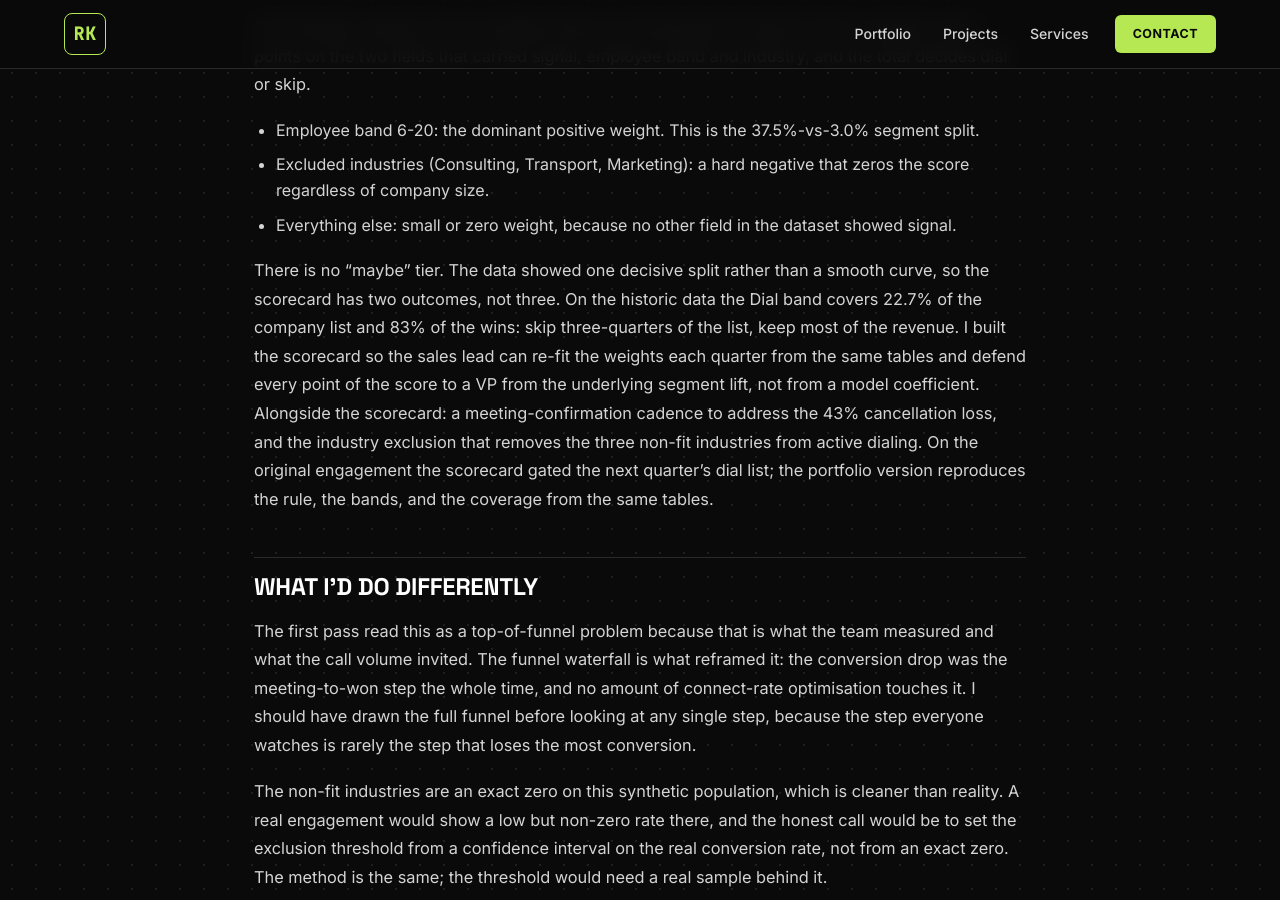
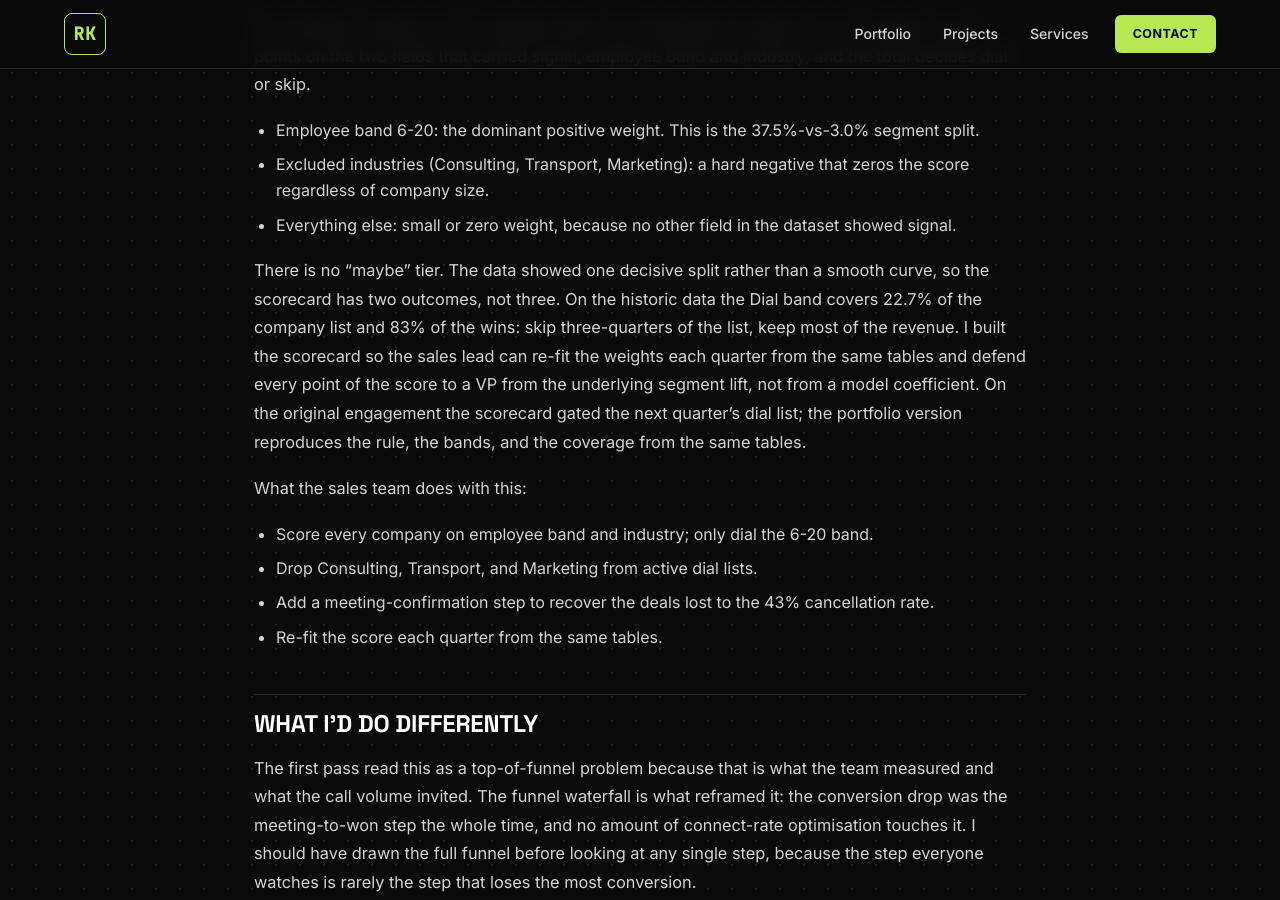
Before and after one commit to rasmuskampmann1998/rasmuskampmann.com, a Jekyll site: the page built from _projects/01-cold-call-funnel.md, in a window 1280 px wide and 900 px high, scrolled down 7523 px. Built offline with Jekyll 4.4.1, drawn with Linux system fonts in a browser that asks for light colours.

Commit message:
Fix false "no sales-rep time" claim; add sales-team action blocks
- channel-performance: warm channels host meetings, so "no sales-rep time
  spent winning them" / "no dialer hours consumed" was false (the model only
  attributes auto-dialer hours to 2 of 10 channels). Dropped the cost/time
  clause from outcome_headline + Scale band; rescoped lines 16/26/60 to
  "auto-dialer hour" (the specific measured resource). Cap "91% of dialer
  hours" kept (true). No number changed.
- Added a plain "What the sales team does with this:" 4-action block to both
  articles' deliverable sections (lifts existing recommendations into a
  scannable list; no new claims).
- full-funnel re-checked against verify_numbers.py: all claims verified true.

Co-Authored-By: Claude Opus 4.7 <noreply@anthropic.com>

```diff
--- a/_projects/01-cold-call-funnel.md
+++ b/_projects/01-cold-call-funnel.md
@@ -106,7 +106,14 @@ The findings combine into one additive lead score that gates the dial list. Each
 - Excluded industries (Consulting, Transport, Marketing): a hard negative that zeros the score regardless of company size.
 - Everything else: small or zero weight, because no other field in the dataset showed signal.
 
-There is no "maybe" tier. The data showed one decisive split rather than a smooth curve, so the scorecard has two outcomes, not three. On the historic data the Dial band covers 22.7% of the company list and 83% of the wins: skip three-quarters of the list, keep most of the revenue. I built the scorecard so the sales lead can re-fit the weights each quarter from the same tables and defend every point of the score to a VP from the underlying segment lift, not from a model coefficient. Alongside the scorecard: a meeting-confirmation cadence to address the 43% cancellation loss, and the industry exclusion that removes the three non-fit industries from active dialing. On the original engagement the scorecard gated the next quarter's dial list; the portfolio version reproduces the rule, the bands, and the coverage from the same tables.
+There is no "maybe" tier. The data showed one decisive split rather than a smooth curve, so the scorecard has two outcomes, not three. On the historic data the Dial band covers 22.7% of the company list and 83% of the wins: skip three-quarters of the list, keep most of the revenue. I built the scorecard so the sales lead can re-fit the weights each quarter from the same tables and defend every point of the score to a VP from the underlying segment lift, not from a model coefficient. On the original engagement the scorecard gated the next quarter's dial list; the portfolio version reproduces the rule, the bands, and the coverage from the same tables.
+
+What the sales team does with this:
+
+- Score every company on employee band and industry; only dial the 6-20 band.
+- Drop Consulting, Transport, and Marketing from active dial lists.
+- Add a meeting-confirmation step to recover the deals lost to the 43% cancellation rate.
+- Re-fit the score each quarter from the same tables.
 
 ## What I'd do differently
 
```
Also changed, not shown: _projects/02-channel-performance.md (+13 -6 lines).
